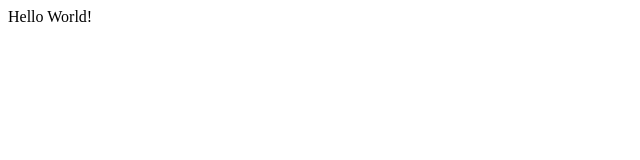
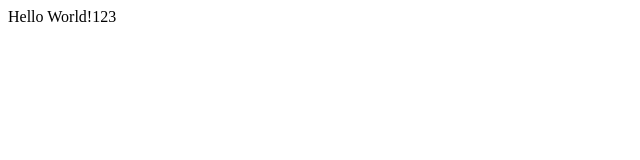
Before and after one commit to vincentfisk/Projects, a plain HTML site: page index.html in a window 1280 px wide. Shown: the full height of the page, 0-640 px from the left. Drawn offline with Linux system fonts and the light colour scheme.

Commit message:
123 added

```diff
--- a/index.html
+++ b/index.html
@@ -8,7 +8,7 @@
 </head>
 
 <body>
-    Hello World!
+    Hello World!123
 </body>
 
 </html>
```
